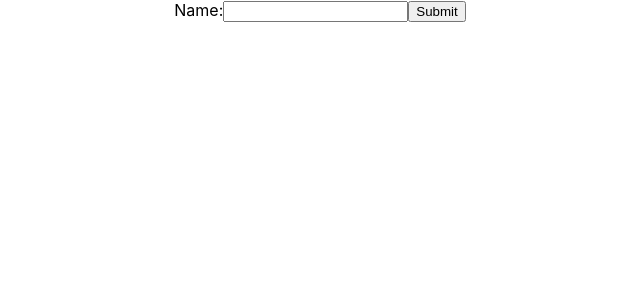
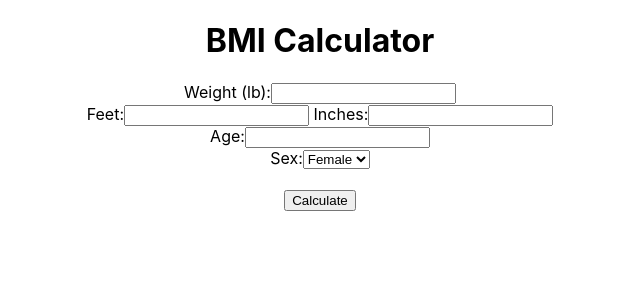
Before and after one commit to colerau/bmi-calc, a React (Create React App) app: page / in a window 1280 px wide. Shown: the top 300 px of the page, without its empty margins (320-960 px from the left). Built offline with nearby package versions, Linux system fonts and the light colour scheme.

Commit message:
api call in bmi form works

```diff
--- a/src/components/BMIForm.js
+++ b/src/components/BMIForm.js
@@ -6,10 +6,11 @@ class BMIForm extends React.Component {
     super(props);
 
     this.state = {
-      height: '',
+      feet: '',
+      inches: '',
       weight: '',
       age: '',
-      sex: ''
+      sex: 'f'
     };
   }
 
@@ -20,6 +21,8 @@ class BMIForm extends React.Component {
   handleSubmit = (event) => {
     event.preventDefault()
 
+    let feetInches = `${this.state.feet}-${this.state.inches}`
+
     const options = {
       method: 'POST',
       url: 'https://bmi.p.rapidapi.com/',
@@ -29,15 +32,15 @@ class BMIForm extends React.Component {
         'x-rapidapi-host': 'bmi.p.rapidapi.com'
       },
       data: {
-        weight: {value: '146', unit: 'lb'},
-        height: {value: '5-10', unit: 'ft-in'},
-        sex: 'm',
-        age: '24'
+        weight: {value: this.state.weight, unit: 'lb'},
+        height: {value: feetInches, unit: 'ft-in'},
+        sex: this.state.sex,
+        age: this.state.age
       }
     };
 
     axios.request(options).then(function (response) {
-      console.log("response.data:", response.data);
+      console.log(response.data);
     }).catch(function (error) {
       console.error(error);
     });
@@ -46,13 +49,51 @@ class BMIForm extends React.Component {
 
   render() {
     return (
-      <form onSubmit={this.handleSubmit}>
-        <label>
-          Name:
-          <input type="text" value={this.state.value} name="name" onChange={this.handleChange} />
-        </label>
-        <input type="submit" value="Submit" />
-      </form>
+      <>
+        <h1>
+          BMI Calculator
+        </h1>
+
+        <form onSubmit={this.handleSubmit}>
+
+          <label>
+            Weight (lb):
+            <input type="text" value={this.state.weight} name="weight" onChange={this.handleChange} />
+          </label>
+          <br />
+
+          <label>
+            Feet:
+            <input type="text" value={this.state.feet} name="feet" onChange={this.handleChange} />
+          </label>
+
+          &nbsp;
+
+          <label>
+            Inches:
+            <input type="text" value={this.state.inches} name="inches" onChange={this.handleChange} />
+          </label>
+          <br />
+
+          <label>
+            Age:
+            <input type="text" value={this.state.age} name="age" onChange={this.handleChange} />
+          </label>
+          <br />
+
+          <label>
+            Sex:
+            <select value={this.state.sex} name="sex" onChange={this.handleChange}>
+              <option value="f">Female</option>
+              <option value="m">Male</option>
+            </select>
+          </label>
+          <br />
+          <br />
+
+          <input type="submit" value="Calculate" />
+        </form>
+      </>
     );
   }
 }
```
